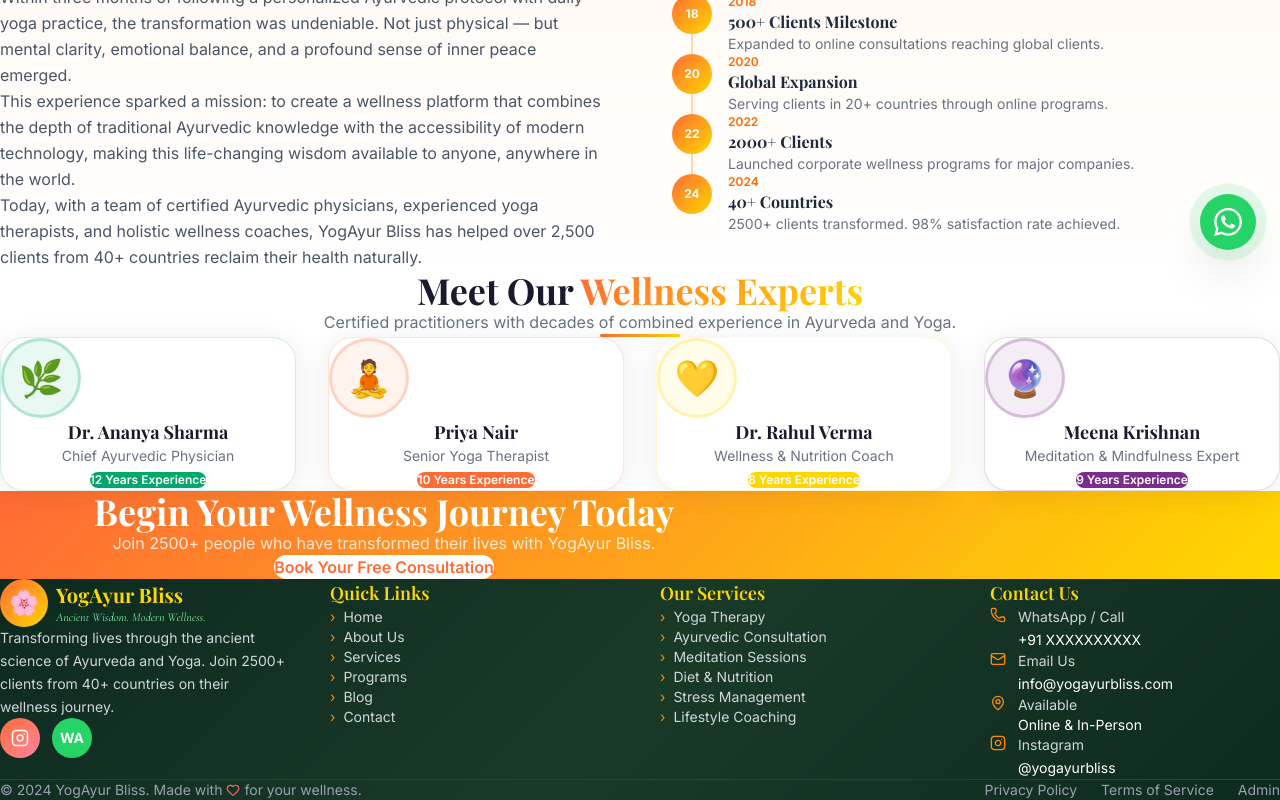
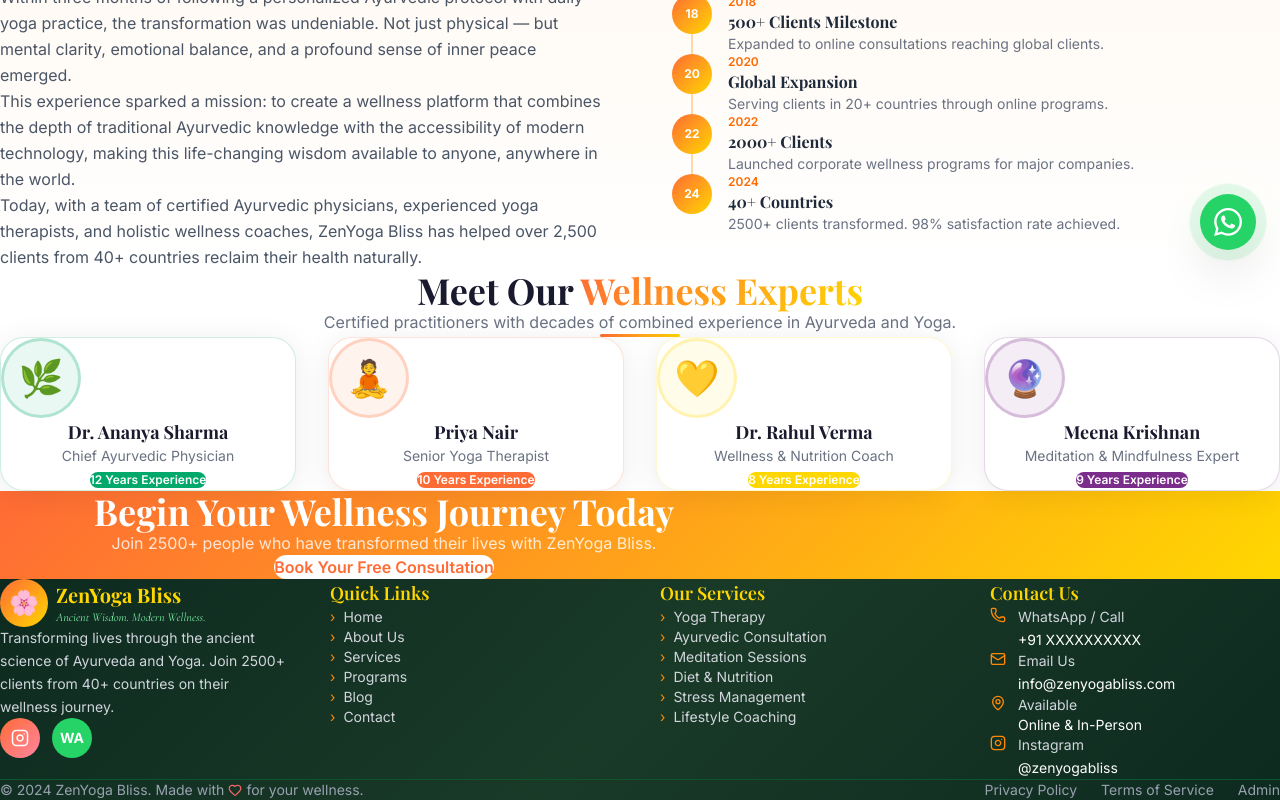
Before and after one commit to zypruslabs-jpg/fullstack-yogayur-bliss, a Next.js app: page /about in a window 1280 px wide. Shown: the part 526-1326 px from the top of the page. Built offline with nearby package versions, Linux system fonts and the light colour scheme; a web font is replaced by a local one.

Commit message:
rebrand: YogAyur Bliss → ZenYoga Bliss

```diff
--- a/app/about/page.tsx
+++ b/app/about/page.tsx
@@ -17,7 +17,7 @@
 ];
 
 const milestones = [
-  { year: '2016', title: 'Founded YogAyur Bliss', desc: 'Started with a vision to make Ayurveda accessible worldwide.' },
+  { year: '2016', title: 'Founded ZenYoga Bliss', desc: 'Started with a vision to make Ayurveda accessible worldwide.' },
   { year: '2018', title: '500+ Clients Milestone', desc: 'Expanded to online consultations reaching global clients.' },
   { year: '2020', title: 'Global Expansion', desc: 'Serving clients in 20+ countries through online programs.' },
   { year: '2022', title: '2000+ Clients', desc: 'Launched corporate wellness programs for major companies.' },
@@ -49,7 +49,7 @@
                 </span>
               </h1>
               <p className="text-gray-300 text-lg leading-relaxed max-w-2xl mx-auto" style={{ fontFamily: 'Cormorant Garamond, serif', fontSize: '1.2rem' }}>
-                Born from a deep passion for holistic healing, YogAyur Bliss has been transforming lives since 2016 through the timeless science of Ayurveda and Yoga.
+                Born from a deep passion for holistic healing, ZenYoga Bliss has been transforming lives since 2016 through the timeless science of Ayurveda and Yoga.
               </p>
             </motion.div>
           </div>
@@ -95,14 +95,14 @@
                 <h2 className="text-3xl sm:text-4xl font-bold mb-6" style={{ fontFamily: 'Playfair Display, serif', color: '#1A1A2E' }}>
                   The Story Behind{' '}
                   <span style={{ background: 'linear-gradient(135deg, #FF6B35, #FFD700)', WebkitBackgroundClip: 'text', WebkitTextFillColor: 'transparent', backgroundClip: 'text' }}>
-                    YogAyur Bliss
+                    ZenYoga Bliss
                   </span>
                 </h2>
                 <div className="space-y-4 text-gray-600 leading-relaxed">
                   <p>It began with a personal health crisis. After years of conventional medicine failing to address chronic stress, digestive issues, and fatigue, our founder turned to Ayurveda — and everything changed.</p>
                   <p>Within three months of following a personalized Ayurvedic protocol with daily yoga practice, the transformation was undeniable. Not just physical — but mental clarity, emotional balance, and a profound sense of inner peace emerged.</p>
                   <p>This experience sparked a mission: to create a wellness platform that combines the depth of traditional Ayurvedic knowledge with the accessibility of modern technology, making this life-changing wisdom available to anyone, anywhere in the world.</p>
-                  <p>Today, with a team of certified Ayurvedic physicians, experienced yoga therapists, and holistic wellness coaches, YogAyur Bliss has helped over 2,500 clients from 40+ countries reclaim their health naturally.</p>
+                  <p>Today, with a team of certified Ayurvedic physicians, experienced yoga therapists, and holistic wellness coaches, ZenYoga Bliss has helped over 2,500 clients from 40+ countries reclaim their health naturally.</p>
                 </div>
               </motion.div>
 
@@ -186,7 +186,7 @@
             <h2 className="text-3xl sm:text-4xl font-bold text-white mb-4" style={{ fontFamily: 'Playfair Display, serif' }}>
               Begin Your Wellness Journey Today
             </h2>
-            <p className="text-white/80 mb-8">Join 2500+ people who have transformed their lives with YogAyur Bliss.</p>
+            <p className="text-white/80 mb-8">Join 2500+ people who have transformed their lives with ZenYoga Bliss.</p>
             <Link
               href="/contact"
               className="inline-block px-8 py-4 bg-white rounded-full font-semibold transition-all duration-300 hover:scale-105 hover:shadow-2xl"
--- a/app/admin/page.tsx
+++ b/app/admin/page.tsx
@@ -212,7 +212,7 @@
             <div className="text-center mb-8">
               <div className="text-5xl mb-3">🌸</div>
               <h1 className="text-2xl font-bold text-white" style={{ fontFamily: 'Playfair Display, serif' }}>
-                YogAyur Bliss Admin
+                ZenYoga Bliss Admin
               </h1>
               <p className="text-gray-400 text-sm mt-1">Enter your password to continue</p>
             </div>
@@ -256,7 +256,7 @@
           <div className="flex items-center gap-3">
             <div className="w-10 h-10 rounded-xl flex items-center justify-center text-xl" style={{ background: 'linear-gradient(135deg, #FF6B35, #FFD700)' }}>🌸</div>
             <div>
-              <div className="text-white font-bold text-sm">YogAyur Bliss</div>
+              <div className="text-white font-bold text-sm">ZenYoga Bliss</div>
               <div className="text-gray-400 text-xs">Admin Panel</div>
             </div>
           </div>
@@ -583,7 +583,7 @@
                         {/* Action buttons */}
                         <div className="flex gap-2">
                           <a
-                            href={`https://wa.me/${b.phone.replace(/[^0-9]/g, '')}?text=Hi ${encodeURIComponent(b.name)}, this is YogAyur Bliss!`}
+                            href={`https://wa.me/${b.phone.replace(/[^0-9]/g, '')}?text=Hi ${encodeURIComponent(b.name)}, this is ZenYoga Bliss!`}
                             target="_blank"
                             rel="noopener noreferrer"
                             className="flex items-center gap-1 px-3 py-1.5 rounded-lg text-white text-xs font-medium"
@@ -593,7 +593,7 @@
                             <MessageSquare size={12} />
                           </a>
                           <a
-                            href={`mailto:${b.email}?subject=Your YogAyur Bliss Consultation`}
+                            href={`mailto:${b.email}?subject=Your ZenYoga Bliss Consultation`}
                             className="flex items-center gap-1 px-3 py-1.5 rounded-lg text-white text-xs font-medium"
                             style={{ background: '#FF6B35' }}
                             title="Email"
--- a/app/layout.tsx
+++ b/app/layout.tsx
@@ -2,14 +2,14 @@
 import "./globals.css";
 
 export const metadata: Metadata = {
-  title: "YogAyur Bliss | Ancient Ayurvedic Wisdom & Modern Wellness",
-  description: "Transform your mind, body and soul with YogAyur Bliss. Expert Ayurvedic consultations, yoga therapy, meditation, and holistic wellness programs. 2500+ clients, 98% satisfaction, 8+ years.",
+  title: "ZenYoga Bliss | Ancient Ayurvedic Wisdom & Modern Wellness",
+  description: "Transform your mind, body and soul with ZenYoga Bliss. Expert Ayurvedic consultations, yoga therapy, meditation, and holistic wellness programs. 2500+ clients, 98% satisfaction, 8+ years.",
   keywords: "Ayurveda, Yoga, Meditation, Holistic Wellness, Ayurvedic Consultation, Yoga Therapy, Natural Healing",
   openGraph: {
-    title: "YogAyur Bliss | Ancient Ayurvedic Wisdom & Modern Wellness",
+    title: "ZenYoga Bliss | Ancient Ayurvedic Wisdom & Modern Wellness",
     description: "Transform your mind, body and soul naturally. 2500+ clients across 40+ countries.",
     url: "https://yogayurbliss.com",
-    siteName: "YogAyur Bliss",
+    siteName: "ZenYoga Bliss",
     type: "website",
   },
 };
--- a/app/privacy-policy/page.tsx
+++ b/app/privacy-policy/page.tsx
@@ -18,8 +18,8 @@
               { title: '4. Data Security', content: 'We implement industry-standard security measures including SSL encryption, secure database storage via Supabase, and access controls to protect your personal information from unauthorized access.' },
               { title: '5. Cookies', content: 'We use essential cookies to ensure the website functions properly. Analytics cookies help us understand how visitors use our site. You can disable cookies through your browser settings.' },
               { title: '6. Third-Party Services', content: 'We use Supabase for data storage and WhatsApp for communication. These services have their own privacy policies. We recommend reviewing them.' },
-              { title: '7. Your Rights', content: 'You have the right to access, correct, or delete your personal data. To exercise these rights, contact us at info@yogayurbliss.com. We will respond within 30 days.' },
-              { title: '8. Contact Us', content: 'For privacy-related questions, contact: info@yogayurbliss.com | +91 XXXXXXXXXX | yogayurbliss.com' },
+              { title: '7. Your Rights', content: 'You have the right to access, correct, or delete your personal data. To exercise these rights, contact us at info@zenyogabliss.com. We will respond within 30 days.' },
+              { title: '8. Contact Us', content: 'For privacy-related questions, contact: info@zenyogabliss.com | +91 XXXXXXXXXX | zenyogabliss.com' },
             ].map(section => (
               <div key={section.title} className="mb-8">
                 <h2 className="text-xl font-bold mb-3" style={{ fontFamily: 'Playfair Display, serif', color: '#FF6B35' }}>
--- a/app/terms/page.tsx
+++ b/app/terms/page.tsx
@@ -12,13 +12,13 @@
             <p className="text-gray-400 text-sm mb-8">Last updated: November 2024</p>
 
             {[
-              { title: '1. Acceptance of Terms', content: 'By accessing YogAyur Bliss services, you agree to these terms. Our services are for general wellness purposes and do not constitute medical advice.' },
-              { title: '2. Wellness Services Disclaimer', content: 'YogAyur Bliss provides Ayurvedic wellness guidance and yoga therapy. These services complement but do not replace professional medical care. Always consult a physician for medical conditions.' },
+              { title: '1. Acceptance of Terms', content: 'By accessing ZenYoga Bliss services, you agree to these terms. Our services are for general wellness purposes and do not constitute medical advice.' },
+              { title: '2. Wellness Services Disclaimer', content: 'ZenYoga Bliss provides Ayurvedic wellness guidance and yoga therapy. These services complement but do not replace professional medical care. Always consult a physician for medical conditions.' },
               { title: '3. Booking & Cancellations', content: 'Sessions must be cancelled at least 24 hours in advance for a full refund. Late cancellations may incur a fee. We reserve the right to reschedule sessions with 24-hour notice.' },
               { title: '4. Program Participation', content: 'You are responsible for providing accurate health information. Follow all safety instructions during yoga sessions. Stop any practice that causes pain or discomfort and consult us immediately.' },
-              { title: '5. Intellectual Property', content: 'All content, programs, and materials on this website are proprietary to YogAyur Bliss. Reproduction without permission is prohibited.' },
+              { title: '5. Intellectual Property', content: 'All content, programs, and materials on this website are proprietary to ZenYoga Bliss. Reproduction without permission is prohibited.' },
               { title: '6. Payment Terms', content: 'Payment is due before program commencement. We accept major payment methods. Prices are subject to change with reasonable notice.' },
-              { title: '7. Limitation of Liability', content: 'YogAyur Bliss is not liable for any indirect damages arising from use of our services. Our liability is limited to the amount paid for services.' },
+              { title: '7. Limitation of Liability', content: 'ZenYoga Bliss is not liable for any indirect damages arising from use of our services. Our liability is limited to the amount paid for services.' },
               { title: '8. Contact', content: 'Questions about these terms? Contact: info@yogayurbliss.com | +91 XXXXXXXXXX' },
             ].map(section => (
               <div key={section.title} className="mb-8">
--- a/components/AboutSection.tsx
+++ b/components/AboutSection.tsx
@@ -47,7 +47,7 @@
             viewport={{ once: true }}
           >
             <div className="inline-block px-3 py-1 rounded-full text-xs font-semibold mb-4 text-white" style={{ background: 'linear-gradient(135deg, #FF6B35, #FFD700)' }}>
-              About YogAyur Bliss
+              About ZenYoga Bliss
             </div>
 
             <h2
@@ -61,7 +61,7 @@
             </h2>
 
             <p className="text-gray-600 leading-relaxed mb-4">
-              YogAyur Bliss was born from a deep passion for holistic wellness and a vision to make ancient Ayurvedic and Yoga wisdom accessible to everyone worldwide. With over 8 years of dedicated practice and study, we've created a sanctuary where healing begins.
+              ZenYoga Bliss was born from a deep passion for holistic wellness and a vision to make ancient Ayurvedic and Yoga wisdom accessible to everyone worldwide. With over 8 years of dedicated practice and study, we've created a sanctuary where healing begins.
             </p>
 
             <p className="text-gray-600 leading-relaxed mb-8">
--- a/components/ContactSection.tsx
+++ b/components/ContactSection.tsx
@@ -113,16 +113,16 @@
               {
                 icon: <Mail size={22} />,
                 label: 'Email Us',
-                value: 'info@yogayurbliss.com',
-                link: 'mailto:info@yogayurbliss.com',
+                value: 'info@zenyogabliss.com',
+                link: 'mailto:info@zenyogabliss.com',
                 color: '#FF6B35',
                 cta: 'Send Email →',
               },
               {
                 icon: <InstagramIcon size={22} />,
                 label: 'Instagram',
-                value: '@yogayurbliss',
-                link: 'https://www.instagram.com/yogayurbliss',
+                value: '@zenyogabliss',
+                link: 'https://www.instagram.com/zenyogabliss',
                 color: '#FF85A1',
                 cta: 'Follow Us →',
               },
--- a/components/Footer.tsx
+++ b/components/Footer.tsx
@@ -39,7 +39,7 @@
               </div>
               <div>
                 <div className="text-xl font-bold" style={{ fontFamily: 'Playfair Display, serif', color: '#FFD700' }}>
-                  YogAyur Bliss
+                  ZenYoga Bliss
                 </div>
                 <div className="text-xs text-green-300 italic" style={{ fontFamily: 'Cormorant Garamond, serif' }}>
                   Ancient Wisdom. Modern Wellness.
@@ -51,7 +51,7 @@
             </p>
             <div className="flex items-center gap-3">
               <a
-                href="https://www.instagram.com/yogayurbliss"
+                href="https://www.instagram.com/zenyogabliss"
                 target="_blank"
                 rel="noopener noreferrer"
                 className="w-10 h-10 rounded-full flex items-center justify-center transition-all duration-300 hover:scale-110"
@@ -130,8 +130,8 @@
                 <Mail size={16} className="text-orange-400 mt-1 flex-shrink-0" />
                 <div>
                   <p className="text-gray-300 text-sm">Email Us</p>
-                  <a href="mailto:info@yogayurbliss.com" className="text-white text-sm hover:text-yellow-400 transition-colors">
-                    info@yogayurbliss.com
+                  <a href="mailto:info@zenyogabliss.com" className="text-white text-sm hover:text-yellow-400 transition-colors">
+                    info@zenyogabliss.com
                   </a>
                 </div>
               </div>
@@ -147,12 +147,12 @@
                 <div>
                   <p className="text-gray-300 text-sm">Instagram</p>
                   <a
-                    href="https://www.instagram.com/yogayurbliss"
+                    href="https://www.instagram.com/zenyogabliss"
                     target="_blank"
                     rel="noopener noreferrer"
                     className="text-white text-sm hover:text-yellow-400 transition-colors"
                   >
-                    @yogayurbliss
+                    @zenyogabliss
                   </a>
                 </div>
               </div>
@@ -165,7 +165,7 @@
       <div className="border-t border-green-900">
         <div className="max-w-7xl mx-auto px-4 sm:px-6 lg:px-8 py-5 flex flex-col sm:flex-row items-center justify-between gap-4">
           <p className="text-gray-400 text-sm flex items-center gap-1">
-            © 2024 YogAyur Bliss. Made with <Heart size={14} className="text-red-400" /> for your wellness.
+            © 2024 ZenYoga Bliss. Made with <Heart size={14} className="text-red-400" /> for your wellness.
           </p>
           <div className="flex items-center gap-6 text-sm text-gray-400">
             <Link href="/privacy-policy" className="hover:text-yellow-400 transition-colors">Privacy Policy</Link>
--- a/components/Header.tsx
+++ b/components/Header.tsx
@@ -52,7 +52,7 @@
                   backgroundClip: 'text',
                 }}
               >
-                YogAyur Bliss
+                ZenYoga Bliss
               </div>
               <div className="text-xs text-gray-500 leading-tight" style={{ fontFamily: 'Cormorant Garamond, serif', fontStyle: 'italic' }}>
                 Ancient Wisdom. Modern Wellness.
--- a/components/InstagramSection.tsx
+++ b/components/InstagramSection.tsx
@@ -44,13 +44,13 @@
           <p className="text-gray-500 mb-2">
             Follow{' '}
             <a
-              href="https://www.instagram.com/yogayurbliss"
+              href="https://www.instagram.com/zenyogabliss"
               target="_blank"
               rel="noopener noreferrer"
               className="font-semibold hover:underline"
               style={{ color: '#FF6B35' }}
             >
-              @yogayurbliss
+              @zenyogabliss
             </a>{' '}
             for daily wellness tips, yoga flows, and Ayurvedic wisdom.
           </p>
@@ -62,7 +62,7 @@
           {placeholderPosts.map((post, i) => (
             <motion.a
               key={post.id}
-              href="https://www.instagram.com/yogayurbliss"
+              href="https://www.instagram.com/zenyogabliss"
               target="_blank"
               rel="noopener noreferrer"
               initial={{ opacity: 0, scale: 0.9 }}
@@ -92,14 +92,14 @@
           viewport={{ once: true }}
         >
           <a
-            href="https://www.instagram.com/yogayurbliss"
+            href="https://www.instagram.com/zenyogabliss"
             target="_blank"
             rel="noopener noreferrer"
             className="inline-flex items-center gap-3 px-8 py-4 rounded-full font-semibold text-white transition-all duration-300 hover:scale-105 hover:shadow-2xl"
             style={{ background: 'linear-gradient(135deg, #FF6B35, #FF85A1, #7B2D8B)' }}
           >
             <InstagramIcon size={20} />
-            Follow @yogayurbliss on Instagram
+            Follow @zenyogabliss on Instagram
             <ExternalLink size={16} />
           </a>
         </motion.div>
--- a/components/TestimonialsSection.tsx
+++ b/components/TestimonialsSection.tsx
@@ -9,7 +9,7 @@
     location: 'Mumbai, India',
     avatar: '🌸',
     stars: 5,
-    text: 'YogAyur Bliss completely transformed my life! After 3 months of the PCOS wellness program, my hormones are balanced, my energy is back, and I feel like a new person. The personalized approach is truly extraordinary.',
+    text: 'ZenYoga Bliss completely transformed my life! After 3 months of the PCOS wellness program, my hormones are balanced, my energy is back, and I feel like a new person. The personalized approach is truly extraordinary.',
     program: 'PCOS Wellness Program',
   },
   {
@@ -25,7 +25,7 @@
     location: 'London, UK',
     avatar: '✨',
     stars: 5,
-    text: 'I\'ve tried countless wellness programs but nothing compares to YogAyur Bliss. The Ayurvedic consultation revealed my body type and the customized diet + yoga plan helped me lose 12kg naturally in 8 weeks!',
+    text: 'I\'ve tried countless wellness programs but nothing compares to ZenYoga Bliss. The Ayurvedic consultation revealed my body type and the customized diet + yoga plan helped me lose 12kg naturally in 8 weeks!',
     program: 'Weight Management Program',
   },
 ];
@@ -68,7 +68,7 @@
             </span>
           </h2>
           <p className="text-gray-500 max-w-2xl mx-auto">
-            Real stories from real people who found their path to wellness with YogAyur Bliss.
+            Real stories from real people who found their path to wellness with ZenYoga Bliss.
           </p>
           <div className="section-divider mt-6" />
         </motion.div>
```
Also changed, not shown: vercel-env.txt (added).
